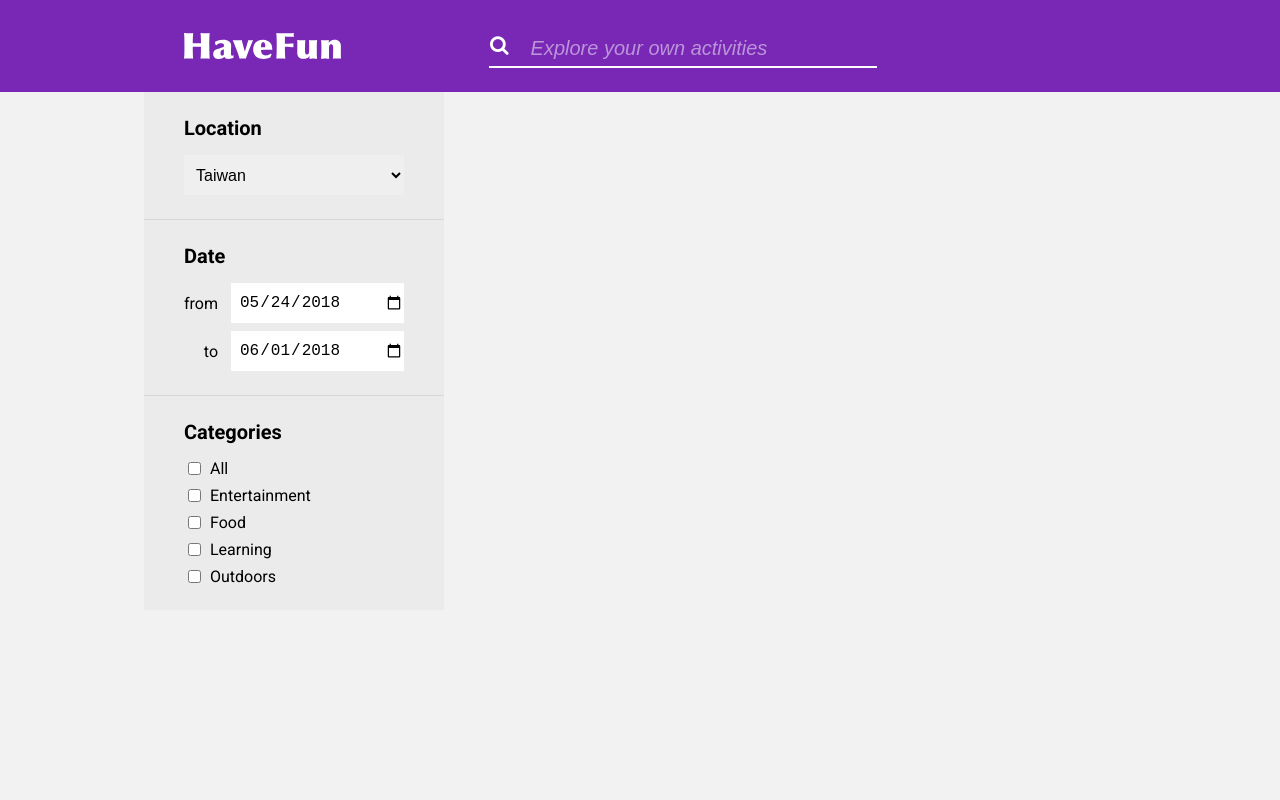
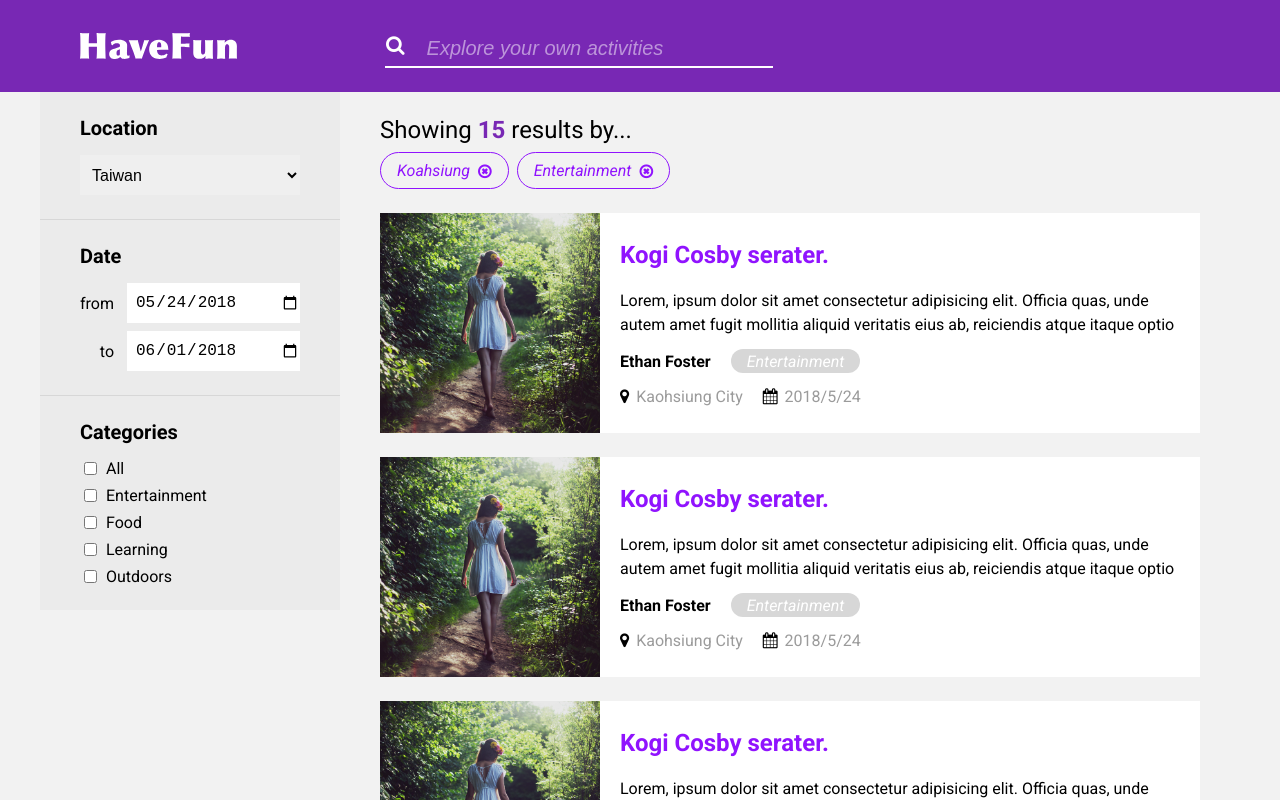
Before and after one commit to cxc421/f2e-2018-filter-app, a React app: page / in a window 1280 px wide. Shown: the top 800 px of the page. Built offline with nearby package versions, Linux system fonts and the light colour scheme.

Commit message:
Add ContentCard component

```diff
--- a/src/components/App.js
+++ b/src/components/App.js
@@ -5,6 +5,7 @@ import 'styles/App.scss';
 import Header from 'components/Header';
 import Layout from 'components/Layout';
 import FilterList from 'components/FilterList';
+import ContentList from 'components/ContentList';
 
 const App = () => {
   return (
@@ -12,6 +13,7 @@ const App = () => {
       <Header></Header>
       <Layout
         LeftComponent={FilterList}
+        RightComponent={ContentList}
       />
     </div>
   );
--- /dev/null
+++ b/src/components/ContentCard.js
@@ -0,0 +1,35 @@
+import React from 'react';
+import 'styles/ContentCard.scss';
+
+const ContentCard = ({imgUrl, title, content, author, category, location, date}) => {
+  return (
+    <div className="content-card">
+      <div
+        className="content-img"
+        style={{
+          backgroundImage: `url(${imgUrl})`
+        }}
+      ></div>
+      <div className="content-body">
+        <h2 className="title">{title}</h2>
+        <p className="preview">{content}</p>
+        <div className="info-area-1">
+          <span className="author">{author}</span>
+          <span className="category">{category}</span>
+        </div>
+        <div className="info-area-2">
+          <div className="icon-and-span">
+            <i className="fa fa-map-marker"></i>
+            <span>{location}</span>
+          </div>
+          <div className="icon-and-span">
+            <i className="fa fa-calendar"></i>
+            <span>{date}</span>
+          </div>
+        </div>
+      </div>
+    </div>
+  );
+};
+
+export default ContentCard;
--- /dev/null
+++ b/src/components/ContentList.js
@@ -0,0 +1,41 @@
+import React from 'react';
+import 'styles/ContentList.scss';
+import FilterTag from 'components/FilterTag';
+import ContentCard from 'components/ContentCard';
+
+// demo
+import URL_CONTENT_2 from 'images/content-2.jpg';
+
+const ContentList = () => {
+  const list = [
+    {
+      imgUrl: URL_CONTENT_2,
+      title: "Kogi Cosby serater.",
+      content: "Lorem, ipsum dolor sit amet consectetur adipisicing elit. Officia quas, unde autem amet fugit mollitia aliquid veritatis eius ab, reiciendis atque itaque optio dolores velit consequuntur exercitationem cupiditate fuga quibusdam.",
+      author: "Ethan Foster",
+      category: "Entertainment",
+      location: "Kaohsiung City",
+      date: "2018/5/24"
+    }
+  ];
+  for (let i=1; i<5; i++) {
+    list.push(list[0]);
+  }
+
+  return (
+    <div className="content-list">
+      <p className="list-num-text">Showing <em>{ 15 }</em> results by...</p>
+      <div className="filter-tags-area">
+        <FilterTag>Koahsiung</FilterTag>
+        <FilterTag>Entertainment</FilterTag>
+      </div>
+      {
+        list.map((obj, idx) =>
+          <ContentCard key={idx} {...obj} />
+        )
+      }
+    </div>
+  );
+};
+
+export default ContentList;
--- a/src/components/FilterList.js
+++ b/src/components/FilterList.js
@@ -4,7 +4,7 @@ import FilterCard from 'components/FilterCard';
 const FilterList = (props) => {
   return (
     <div>
-      <FilterCard title="Location" open={true}>
+      <FilterCard title="Location" open={false}>
         <div>
           <select>
             <option value="taiwan">Taiwan</option>
--- /dev/null
+++ b/src/components/FilterTag.js
@@ -0,0 +1,13 @@
+import React from 'react';
+import 'styles/FilterTag.scss';
+
+const FilterTag = ({children}) => {
+  return (
+    <div className="filter-tag">
+      { children }
+      <i className="fa fa-times-circle-o"></i>
+    </div>
+  );
+};
+
+export default FilterTag;
--- a/src/styles/App.scss
+++ b/src/styles/App.scss
@@ -14,6 +14,6 @@ body {
   font-family: 'Roboto', sans-serif;
 }
 
-h1, h2, h3, h4, h5, h6 {
+h1, h2, h3, h4, h5, h6, p {
   margin: 0;
 }
--- /dev/null
+++ b/src/styles/ContentCard.scss
@@ -0,0 +1,107 @@
+@import 'globals';
+
+.content-card {
+  @include clearfix;
+
+  position: relative;
+  background: $black;
+  margin-top: 24px;
+  &:last-child {
+    margin-bottom: 24px;
+  }
+  width: 100%;
+
+  .content-img {
+    float: left;
+    height: 220px;
+    width: 220px;
+    overflow: hidden;
+    position: relative;
+
+    background-size: cover;
+    background-repeat: no-repeat;
+    background-position: center 20%;
+
+    @include pad {
+      width: 100%;
+      height: 196px;
+    }
+
+    // img {
+    //   display: block;
+    //   width: 100%;
+    //   position: absolute;
+    //   top: 50%;
+    //   left: 50%;
+    //   transform: translate(-50%, -50%);
+    // }
+  }
+
+  .content-body {
+    float: left;
+    height: 220px;
+    width: calc(100% - 220px);
+    background: white;
+    padding: 24px 20px;
+
+    @include pad {
+      width: 100%;
+      height: auto;
+    }
+
+    .title {
+      color: $purple-light;
+      font-size: $font-size-3;
+      font-weight: bold;
+      line-height: $font-size-4;
+    }
+
+    .preview {
+      margin-top: 16px;
+      line-height: $font-size-3;
+      max-height: 50px;
+      overflow: hidden;
+      text-overflow: ellipsis;
+    }
+
+    .info-area-1 {
+      margin-top: 13px;
+    }
+
+    .info-area-2 {
+      margin-top: 16px;
+    }
+
+    .author {
+      font-size: $font-size-1;
+      font-weight: bold;
+      line-height: 19px;
+      padding: 3px 0 2px;
+    }
+
+    .category {
+      font-size: $font-size-1;
+      font-style: italic;
+      line-height: 19px;
+      padding: 3px 16px 2px 16px;
+      margin-left: 20px;
+      color: $white;
+      background: $grey-3;
+      border-radius: 100px;
+    }
+
+    .icon-and-span {
+      display: inline-block;
+      font-size: $font-size-1;
+      margin-left: 20px;
+      &:first-child {
+        margin-left: 0;
+      }
+
+      span {
+        margin-left: 7px;
+        color: $grey-4;
+      }
+    }
+  }
+}
--- /dev/null
+++ b/src/styles/ContentList.scss
@@ -0,0 +1,31 @@
+@import 'globals';
+
+.content-list {
+  position: relative;
+  padding: 1px 40px 0 40px;
+
+  .list-num-text {
+    font-size: $font-size-3;
+    line-height: $font-size-3 + 4px;
+    margin-top: 23px;
+
+    em {
+      color: $purple-dark;
+      font-weight: bold;
+      font-style: normal;
+    }
+
+    @include mobile {
+      display: none;
+    }
+  }
+
+  .filter-tags-area {
+    margin-top: 8px;
+    margin-bottom: -4px;
+
+    @include mobile {
+      display: none;
+    }
+  }
+}
--- /dev/null
+++ b/src/styles/FilterTag.scss
@@ -0,0 +1,32 @@
+@import 'globals';
+
+.filter-tag {
+  display: inline-flex;
+  align-items: center;
+
+  padding: 8px 16px;
+  color: $purple-light;
+  border: 1px solid $purple-light;
+  border-radius: 100px;
+  transition: color .3s, background .3s;
+  cursor: pointer;
+  font-size: $font-size-1;
+  font-style: italic;
+  line-height: $font-size-1 + 3px;
+  margin-left: 8px;
+  margin-bottom: 4px;
+
+  &:first-child {
+    margin-left: 0;
+  }
+
+  &:hover {
+    color: $white;
+    background: $purple-light;
+  }
+
+  i {
+    margin-left: 8px;
+    display: block;
+  }
+}
--- a/src/styles/globals.scss
+++ b/src/styles/globals.scss
@@ -14,7 +14,7 @@ $font-size-2: 20px;
 $font-size-3: 24px;
 $font-size-4: 36px;
 
-$max-viewport-width: 992px;
+$max-viewport-width: 1200px;
 
 @mixin _breakpoint($maxWidth) {
   @media (max-width: $maxWidth) {
@@ -27,3 +27,17 @@ $max-viewport-width: 992px;
     @content;
   }
 }
+
+@mixin pad {
+  @include _breakpoint(1023px) {
+    @content;
+  }
+}
+
+@mixin clearfix {
+  &::after {
+    display: block;
+    clear: both;
+    content: "";
+  }
+}
```
Also changed, not shown: src/images/content-1.jpg (added), src/images/content-2.jpg (added).
